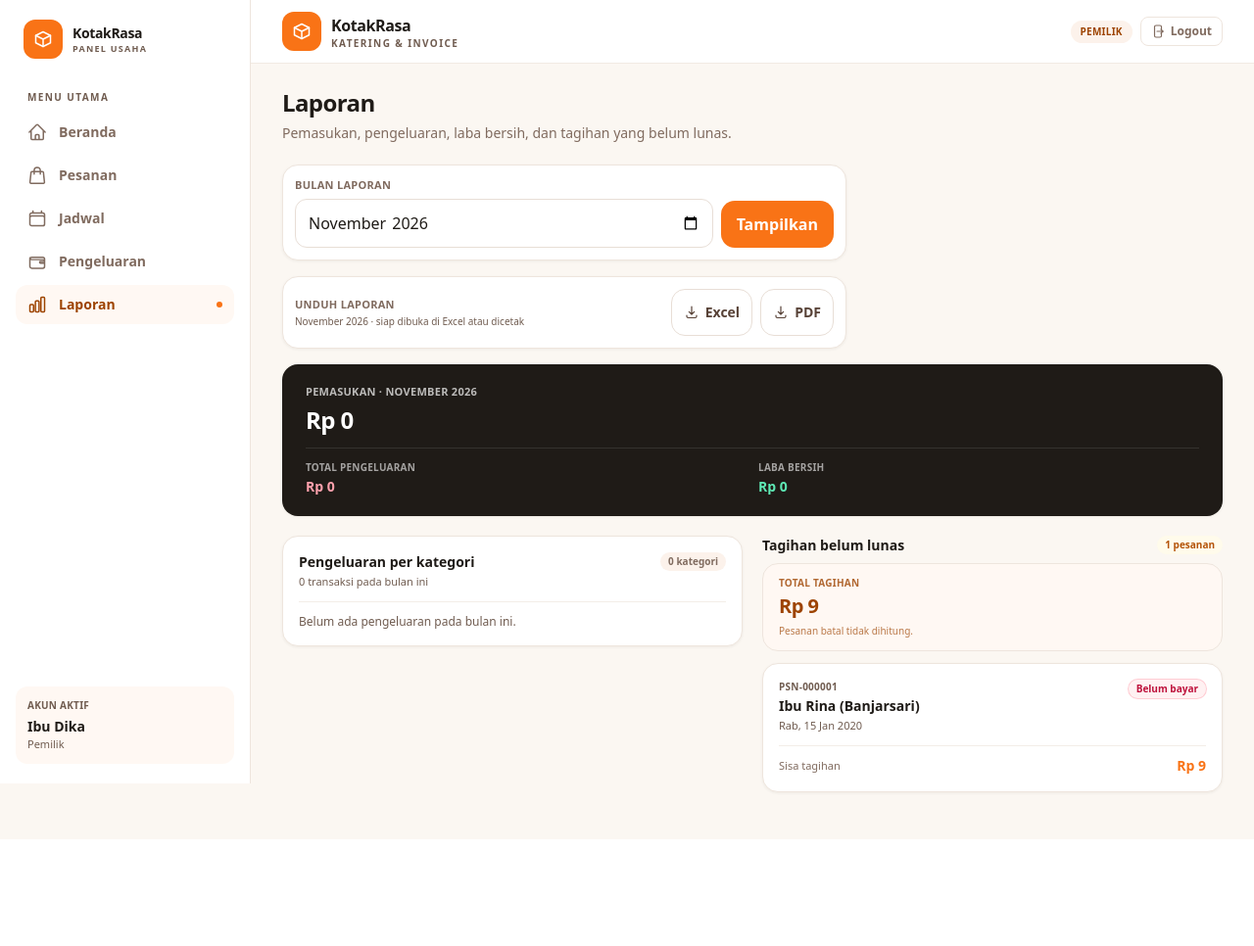
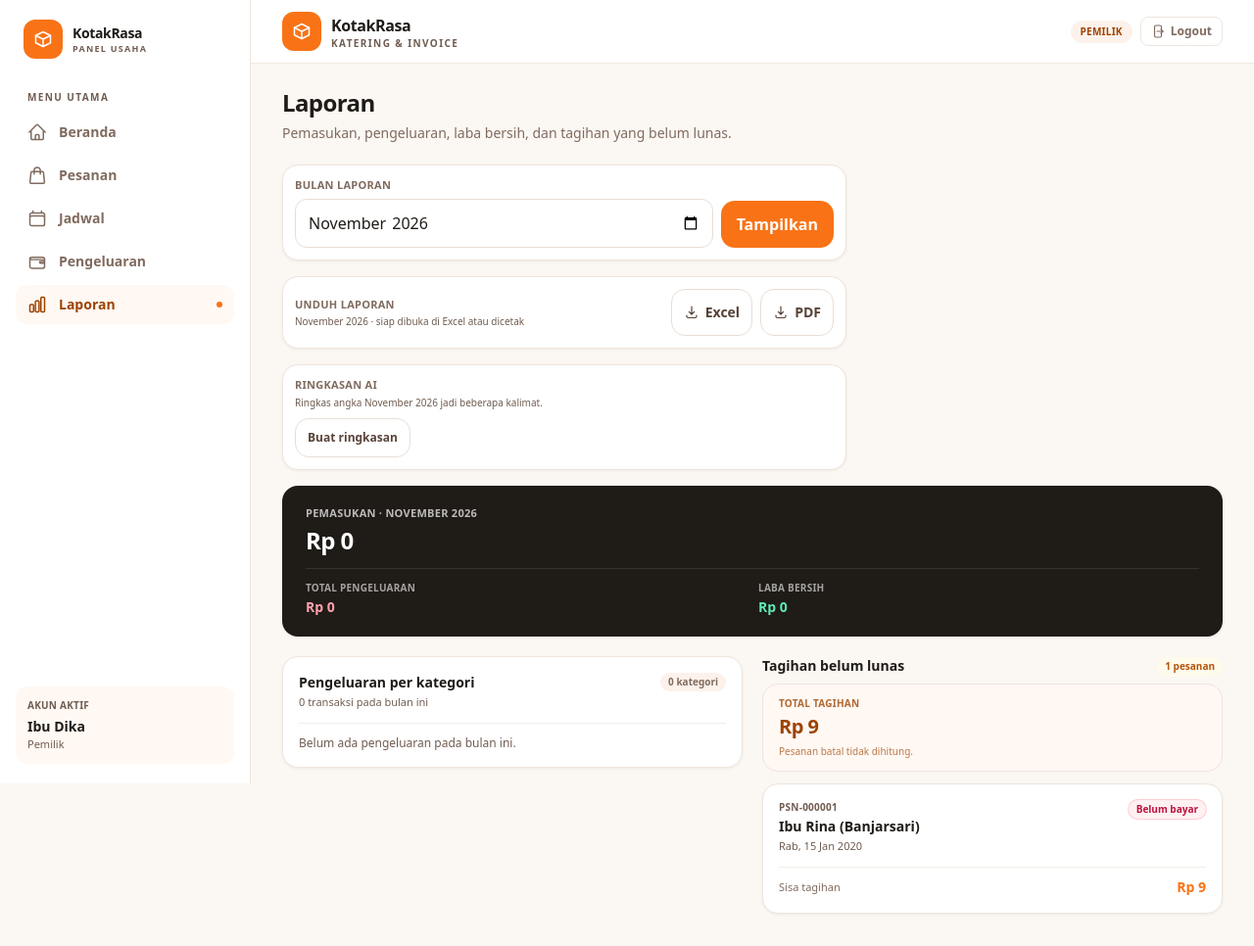
Before and after one commit to fadhilfaith48/Katering_Kotak-Rasa, a Laravel app: page /laporan in a window 1280 px wide. Shown: the top 966 px of the page at 98% size. Before the commit the page ends 857 px from the top, so only its background shows below. Run offline with Laravel 12, Linux system fonts and the light colour scheme; a user stored in the database is signed in; data comes from the database, SQL or seed files in the repository; tables that the repository leaves empty hold one stand-in row (values such as "Sample post"); style sheets or scripts are compiled from the project's sources.

Commit message:
style: add ai summary card on report page

```diff
--- a/resources/views/laporan/index.blade.php
+++ b/resources/views/laporan/index.blade.php
@@ -56,6 +56,47 @@
             </a>
         </div>
     </div>
+
+    {{-- Ringkasan AI --}}
+    @php
+        $ringkasanAi = session('ringkasan_ai');
+        $ringkasanAiAktif = is_array($ringkasanAi) && ($ringkasanAi['bulan'] ?? null) === $bulan;
+    @endphp
+
+    <section class="mb-4 rounded-2xl border border-kr-line bg-white p-3 shadow-kr-card lg:max-w-xl">
+        <div class="flex items-start justify-between gap-3">
+            <div>
+                <p class="text-[11px] font-bold uppercase tracking-wide text-kr-muted">Ringkasan AI</p>
+                <p class="mt-0.5 text-[10px] text-kr-faint">Ringkas angka {{ $labelBulan }} jadi beberapa kalimat.</p>
+            </div>
+
+            @if ($ringkasanAiAktif)
+                <span class="shrink-0 rounded-full bg-kr-soft px-2 py-0.5 text-[10px] font-bold text-kr-muted">
+                    Dibuat oleh AI
+                </span>
+            @endif
+        </div>
+
+        @if ($ringkasanAiAktif)
+            <p class="mt-2 whitespace-pre-line text-xs leading-relaxed text-kr-brown">{{ $ringkasanAi['teks'] }}</p>
+            <p class="mt-1.5 text-[10px] text-kr-faint">Dibuat {{ $ringkasanAi['waktu'] }} dari angka laporan.</p>
+        @endif
+
+        @if (session('ringkasan_ai_error'))
+            <p class="mt-2 rounded-xl bg-amber-50 px-3 py-2 text-[11px] text-kr-warning">
+                {{ session('ringkasan_ai_error') }}
+            </p>
+        @endif
+
+        <form method="POST" action="{{ route('laporan.ringkasan-ai') }}" class="mt-2">
+            @csrf
+            <input type="hidden" name="bulan" value="{{ $bulan }}">
+            <button type="submit"
+                    class="inline-flex min-h-10 items-center justify-center rounded-[14px] border border-kr-line-strong bg-white px-3 py-2 text-xs font-bold text-kr-brown transition hover:bg-kr-soft active:scale-[0.99]">
+                {{ $ringkasanAiAktif ? 'Buat ulang ringkasan' : 'Buat ringkasan' }}
+            </button>
+        </form>
+    </section>
 
     {{-- Ringkasan keuangan --}}
     <section class="mb-5 rounded-2xl bg-kr-ink px-4 py-4 text-white shadow-kr-card lg:px-6 lg:py-5">
```
